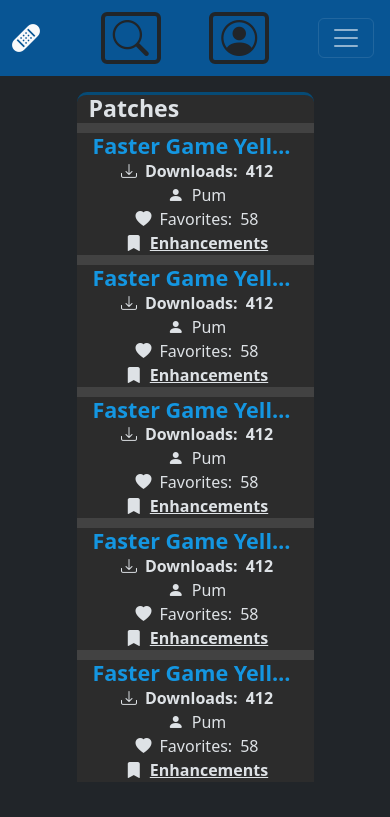
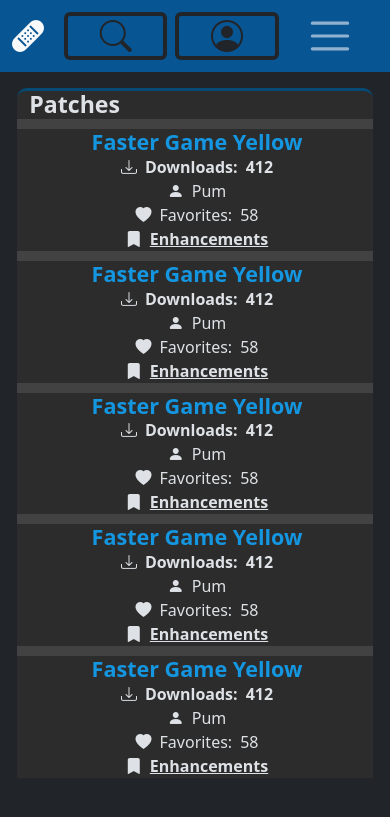
Before and after one commit to PurnPum/IPSHub, a Django app: page /patches/ in a window 390 px wide. Shown: the top 817 px of the page. Run offline with Django 5.2, Linux system fonts and the light colour scheme.

Commit message:
Added more responsiveness to the website at lower screen sizes (responsive until 221 width)

```diff
--- a/static/css/patches.css
+++ b/static/css/patches.css
@@ -33,8 +33,8 @@
     font-size: 2.5rem;
 }
 
-.custom-2-25-rem-icon{
-    font-size: 2.25rem;
+.custom-2-rem-icon{
+    font-size: 2rem;
 }
 
 .custom-1-75-rem-icon{
@@ -78,3 +78,25 @@
     transform: scale(1.05);
     transition: transform 0.3s ease;
 }
+
+
+@media (max-width: 1200px) {
+    .custom-2-5-rem-icon {
+        font-size: 2rem;
+    }
+}
+
+@media (max-width: 336px) {
+    .custom-2-rem-icon {
+        font-size: 1.5rem;
+    }
+}
+
+@media (max-width: 276px) {
+    .custom-2-rem-icon {
+        font-size: 1rem;
+    }
+    .custom-2-5-rem-icon {
+        font-size: 1.25rem;
+    }
+}
--- a/templates/navbar.html
+++ b/templates/navbar.html
@@ -1,10 +1,7 @@
 <nav class="navbar navbar-expand-lg navbar-dark custom-navbar-blue-bg">
-  <div class="container-fluid">
-    <a class="navbar-brand d-none d-xl-block fw-bold text-light" href="#">
+  <div class="container-fluid d-flex flex-wrap justify-content-center">
+    <a class="navbar-brand d-flex fw-bold text-light" href="#">
       <i class="bi bi-bandaid-fill custom-2-5-rem-icon"></i>
-    </a>
-    <a class="navbar-brand d-xl-none fw-bold text-light" href="#">
-      <i class="bi bi-bandaid-fill custom-1-75-rem-icon bs-gray-300"></i>
     </a>
     <div class="col-lg-9 col-md-6 offcanvas-lg offcanvas-end flex-grow-1" tabindex="-1" id="offcanvasNavbar" aria-labelledby="offcanvasNavbarLabel">
       <div class="offcanvas-header">
@@ -52,22 +49,22 @@
         </ul>
       </div>
     </div>
-    <button class="col-lg-1 col-md-2 btn btn-outline-dark fw-bold btn-sm my-1 mx-1 border-4 rounded" type="search">
+    <button class="col-lg-1 col-md-2 btn btn-outline-dark fw-bold btn-sm my-1 mx-1 border-4 rounded flex-shrink-1 flex-grow-1" type="search">
       <span class="d-none d-sm-block d-lg-none fs-5">Search...</span>
       <span class="d-none d-lg-block d-xl-none fs-6">Search</span>
       <span class="d-none d-xl-block d-xxl-none fs-5">Search</span>
       <span class="d-none d-xxl-block fs-5">Search...</span>
-      <i class="bi bi-search d-sm-none custom-2-25-rem-icon"></i>
+      <i class="bi bi-search d-sm-none custom-2-rem-icon img-fluid"></i>
     </button>
-    <button class="col-lg-1 col-md-2 btn btn-outline-dark fw-bold btn-sm my-1 mx-1 border-4 rounded" type="login">
+    <button class="col-lg-1 col-md-2 btn btn-outline-dark fw-bold btn-sm my-1 mx-1 border-4 rounded flex-shrink-1 flex-grow-1" type="login">
       <span class="d-none d-sm-block d-lg-none fs-5">Log in</span>
       <span class="d-none d-lg-block d-xl-none fs-6">Login</span>
       <span class="d-none d-xl-block d-xxl-none fs-5">Login</span>
       <span class="d-none d-xxl-block fs-5">Log in</span>
-      <i class="bi bi-person-circle d-sm-none custom-2-25-rem-icon"></i>
+      <i class="flex bi bi-person-circle d-sm-none custom-2-rem-icon img-fluid"></i>
     </button>
-    <button class="col-lg-1 col-md-2 navbar-toggler mx-1" type="button" data-bs-toggle="offcanvas" data-bs-target="#offcanvasNavbar" aria-controls="offcanvasNavbar" aria-expanded="false" aria-label="Toggle navigation" data-bs-placement="end">
-      <span class="navbar-toggler-icon"></span>
+    <button class="col-lg-1 col-md-2 navbar-toggler border-0 p-0 flex-shrink-1 flex-grow-1" type="button" data-bs-toggle="offcanvas" data-bs-target="#offcanvasNavbar" aria-controls="offcanvasNavbar" aria-expanded="false" aria-label="Toggle navigation" data-bs-placement="end">
+      <span class="custom-2-rem-icon navbar-toggler-icon"></span>
     </button>
   </div>
 </nav>
--- a/templates/patches/patches.html
+++ b/templates/patches/patches.html
@@ -6,7 +6,7 @@
     </header>
     <div class="container-fluid bg-dark pt-3 ps-0 pe-0 custom-mw-85">
         <div class="row justify-content-around">
-            <div class="col-8 p-0 flex grow-0 shrink-0 mx-auto">
+            <div class="col-12 col-lg-8 p-0 flex grow-0 shrink-0 mx-auto">
                 <div class="container-fluid bg-dark">
                     <div class="row custom-title-bg custom-top-border">
                         <h3 class="fw-bold mb-0">Patches</h3>
```
